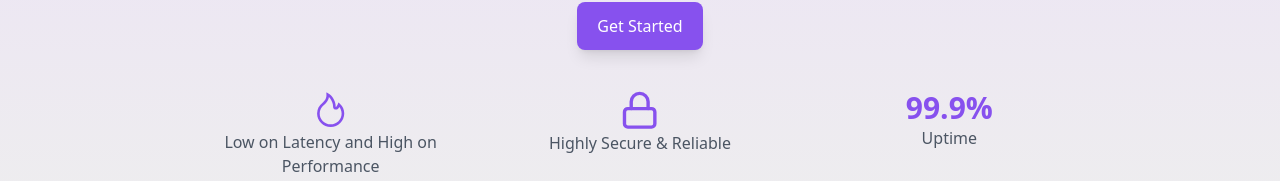
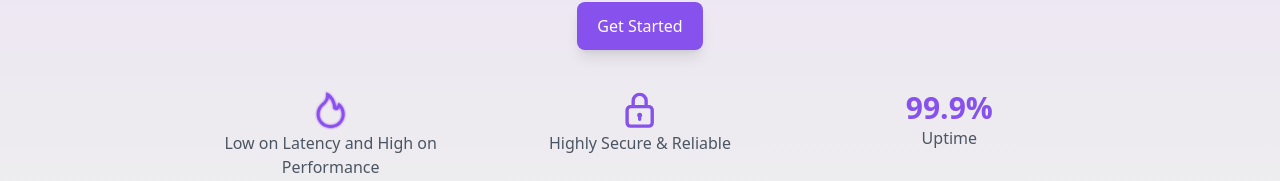
Before and after one commit to yash-parekh715/teamboard-frontend, a React (Vite) app: page / in a window 1280 px wide. Shown: the part 406-587 px from the top of the page. Built offline with nearby package versions, Linux system fonts and the light colour scheme; no server answers.

Commit message:
finally done

```diff
--- a/src/components/Hero.tsx
+++ b/src/components/Hero.tsx
@@ -6,7 +6,7 @@ import { useNavigate } from "react-router-dom";
 import { useEffect, useState } from "react";
 // import { AiFillFire } from "react-icons/ai";
 import { AiOutlineFire } from "react-icons/ai";
-import { LockIconSVG } from "../components/UI/Icons";
+import { LockIcon } from "../components/UI/Icons";
 
 interface HeroProps {
   onGetStartedClick: () => void;
@@ -168,23 +168,28 @@ const Hero: React.FC<HeroProps> = ({ onGetStartedClick }) => {
           >
             <div className="text-center">
               <h3 className="text-2xl sm:text-3xl font-bold text-purple-600">
-                <AiOutlineFire className="w-full flex items-center h-[39.5px] font-black" />
+                <AiOutlineFire
+                  className="flex items-center w-full h-[40.5px] "
+                  style={{
+                    filter: "drop-shadow(0 0 1px rgb(147, 51, 234))",
+                    strokeWidth: 2,
+                  }}
+                />
               </h3>
               <p className="text-sm sm:text-base text-gray-600">
                 Low on Latency and High on Performance
               </p>
             </div>
             <div className="text-center">
-              <h1 className="text-2xl sm:text-3xl  text-purple-600 font-extrabold">
-                {/* <FaLock className="w-full flex items-center h-[39.5px]" /> */}
-                <LockIconSVG className="w-full flex items-center h-[40.5px]" />
+              <h1 className="text-2xl sm:text-3xl text-purple-600 font-black">
+                <LockIcon className="w-full flex items-center h-[40.5px] font-black text-xl stroke-1" />
               </h1>
               <p className="text-sm sm:text-base text-gray-600">
                 Highly Secure & Reliable
               </p>
             </div>
             <div className="text-center hidden md:block">
-              <h3 className="text-2xl sm:text-3xl font-semibold text-purple-600">
+              <h3 className="text-2xl sm:text-3xl font-bold text-purple-600">
                 99.9%
               </h3>
               <p className="text-sm sm:text-base text-gray-600">Uptime</p>
```
